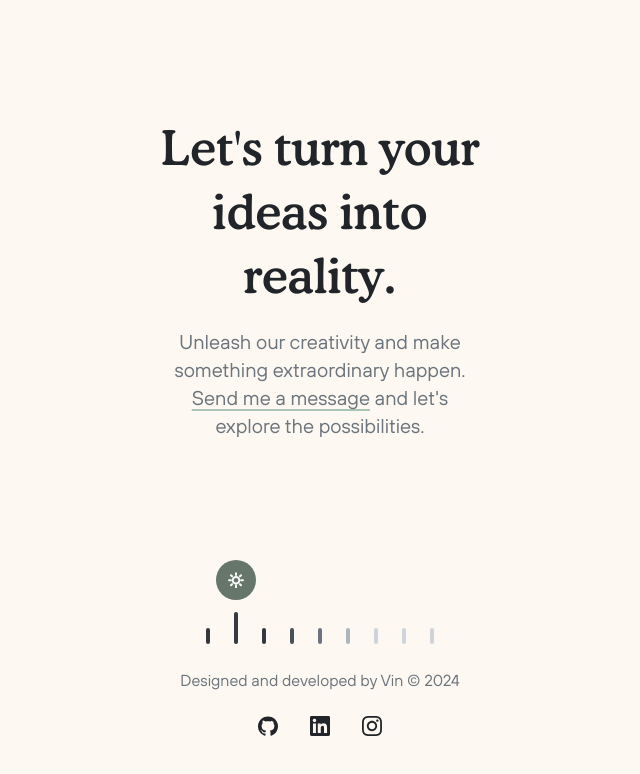
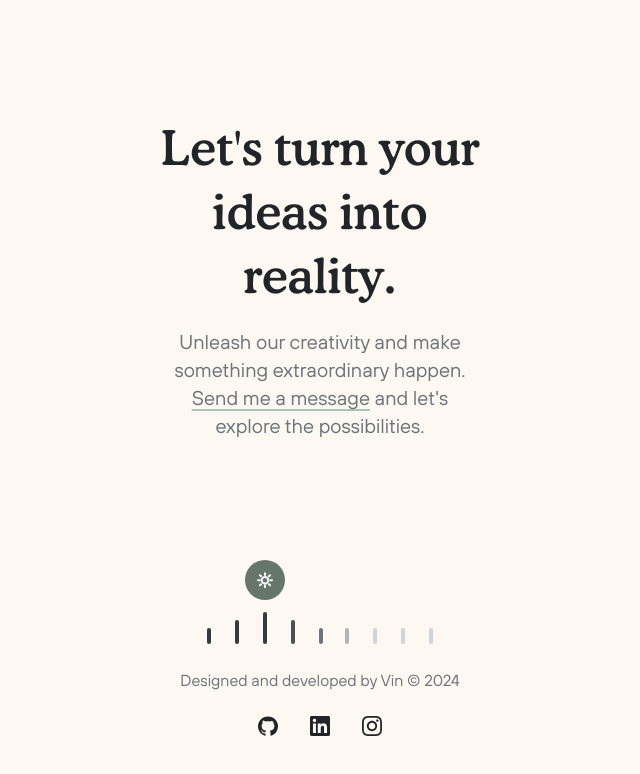
Before and after one commit to vinnie4k/portfolio-v3, a Next.js app: page /about in a window 1280 px wide. Shown: the part 986-1760 px from the top of the page, without its empty margins (320-960 px from the left). Built offline with nearby package versions, Linux system fonts and the light colour scheme.

Commit message:
Fix dark/light mode toggle

```diff
--- a/src/app/globals.css
+++ b/src/app/globals.css
@@ -5,7 +5,7 @@
 @layer base {
   /* Universal */
   body {
-    @apply bg-secondary-300 dark:bg-primary-900;
+    @apply bg-secondary-300 dark:bg-primary-900 transition-colors duration-300;
   }
 
   .container {
@@ -34,7 +34,7 @@
   }
 
   .animate-footer-bar {
-    @apply transition-all ease-in-out duration-200 pt-2 cursor-pointer h-6 hover:h-10;
+    @apply transition-all ease-in-out duration-200 cursor-pointer pt-4 h-8 hover:pt-0;
   }
 
   .animate-footer-circle {
--- a/src/app/layout.tsx
+++ b/src/app/layout.tsx
@@ -1,9 +1,12 @@
+"use client";
+
 import type { Metadata } from "next";
 import "./globals.css";
 import localFont from "next/font/local";
 import FooterMessage from "@/components/FooterMessage";
 import FooterBar from "@/components/FooterBar";
 import NavBar from "@/components/NavBar";
+import { useEffect, useState } from "react";
 
 // Fonts
 const cooperBT = localFont({
@@ -47,16 +50,23 @@ const ttHovesPro = localFont({
   variable: "--font-tthovespro",
 });
 
-export const metadata: Metadata = {
-  title: "Create Next App",
-  description: "Generated by create next app",
-};
-
 export default function RootLayout({
   children,
 }: Readonly<{
   children: React.ReactNode;
 }>) {
+  useEffect(() => {
+    if (
+      localStorage.theme === "dark" ||
+      (!("theme" in localStorage) &&
+        window.matchMedia("(prefers-color-scheme: dark)").matches)
+    ) {
+      document.documentElement.classList.add("dark");
+    } else {
+      document.documentElement.classList.remove("dark");
+    }
+  }, []);
+
   return (
     <html lang="en">
       <body className={`${cooperBT.variable} ${ttHovesPro.variable} container`}>
--- a/src/components/FooterBar.tsx
+++ b/src/components/FooterBar.tsx
@@ -4,38 +4,17 @@ import LinkedInIcon from "@/icons/LinkedInIcon";
 import InstagramIcon from "@/icons/InstagramIcon";
 import GitHubIcon from "@/icons/GitHubIcon";
 import SunIcon from "@/icons/SunIcon";
-import { inInterval } from "@/helpers";
-import { timeIntervals } from "@/constants";
 import { useEffect, useState } from "react";
 import { Transition } from "@headlessui/react";
+import MoonIcon from "@/icons/MoonIcon";
 
 export default function FooterBar() {
-  const offsetStyle = [
-    "ml-[0px]",
-    "ml-[28px]",
-    "ml-[56px]",
-    "ml-[84px]",
-    "ml-[112px]",
-    "ml-[140px]",
-    "ml-[168px]",
-    "ml-[196px]",
-    "ml-[224px]",
-  ];
-
-  // Variables
-  const [activeIndex, setActiveIndex] = useState(-1);
+  // Hooks
+  const [isDark, setIsDark] = useState(false);
   const [isShowing, setIsShowing] = useState(true);
-
-  // Hooks
   useEffect(() => {
-    const newActiveIndex = timeIntervals.findIndex((interval) =>
-      inInterval(interval[0], interval[1])
-    );
-    setActiveIndex(newActiveIndex);
-    if ([5, 6, 7, 8].includes(newActiveIndex)) {
-      document.documentElement.classList.add("dark");
-    }
-  }, [timeIntervals]);
+    setIsDark(localStorage.theme === "dark");
+  }, []);
 
   // Render
   return (
@@ -45,132 +24,58 @@ export default function FooterBar() {
         {/* Circle */}
         <Transition show={isShowing}>
           <div
-            className={`animate-footer-circle bg-primary-700 rounded-[24px] w-10 h-10 flex items-center justify-center ${
-              activeIndex === -1 ? "hidden" : offsetStyle[activeIndex]
+            className={`animate-footer-circle bg-primary-700 dark:bg-primary-300 rounded-[24px] w-10 h-10 flex items-center justify-center ${
+              isDark ? "ml-[148px]" : "ml-[38px]"
             }`}
           >
-            <SunIcon width={16} className="stroke-neutral-100" />
+            {isDark ? (
+              <MoonIcon width={16} className="dark:stroke-neutral-900" />
+            ) : (
+              <SunIcon width={16} className="stroke-neutral-100" />
+            )}
           </div>
         </Transition>
 
         {/* Bars */}
-        <div className="flex flex-row px-[18px] items-end h-8">
+        <div className="flex flex-row items-end">
           <button
-            className={`animate-footer-bar pr-3 ${activeIndex === 0 && "h-10"}`}
+            className={`flex flex-row items-end gap-6 animate-footer-bar ${
+              isDark ? "" : "pt-0"
+            }`}
             onClick={() => {
               setIsShowing(false);
               setTimeout(() => {
+                localStorage.theme = "light";
                 document.documentElement.classList.remove("dark");
-                setActiveIndex(0);
+                setIsDark(false);
                 setIsShowing(true);
               }, 300);
             }}
           >
-            <div className="w-1 h-full rounded-[8px] bg-neutral-800" />
+            <div className="w-1 h-1/2 min-h-4 rounded-[8px] bg-neutral-800" />
+            <div className="w-1 h-3/4 min-h-4 rounded-[8px] bg-neutral-800" />
+            <div className="w-1 h-full min-h-4 rounded-[8px] bg-neutral-800" />
+            <div className="w-1 h-3/4 min-h-4 rounded-[8px] bg-neutral-700" />
+            <div className="w-1 h-1/2 min-h-4 rounded-[8px] bg-neutral-600" />
           </button>
           <button
-            className={`animate-footer-bar px-3 ${activeIndex === 1 && "h-10"}`}
+            className={`pl-[22px] flex flex-row items-end gap-6 animate-footer-bar ${
+              isDark ? "pt-0" : ""
+            }`}
             onClick={() => {
-              document.documentElement.classList.remove("dark");
               setIsShowing(false);
               setTimeout(() => {
-                setActiveIndex(1);
+                localStorage.theme = "dark";
+                document.documentElement.classList.add("dark");
+                setIsDark(true);
                 setIsShowing(true);
               }, 300);
             }}
           >
-            <div className="w-1 h-full rounded-[8px] bg-neutral-800" />
-          </button>
-          <button
-            className={`animate-footer-bar px-3 ${activeIndex === 2 && "h-10"}`}
-            onClick={() => {
-              document.documentElement.classList.remove("dark");
-              setIsShowing(false);
-              setTimeout(() => {
-                setActiveIndex(2);
-                setIsShowing(true);
-              }, 300);
-            }}
-          >
-            <div className="w-1 h-full rounded-[8px] bg-neutral-800" />
-          </button>
-          <button
-            className={`animate-footer-bar px-3 ${activeIndex === 3 && "h-10"}`}
-            onClick={() => {
-              document.documentElement.classList.remove("dark");
-              setIsShowing(false);
-              setTimeout(() => {
-                setActiveIndex(3);
-                setIsShowing(true);
-              }, 300);
-            }}
-          >
-            <div className="w-1 h-full rounded-[8px] bg-neutral-700" />
-          </button>
-          <button
-            className={`animate-footer-bar px-3 ${activeIndex === 4 && "h-10"}`}
-            onClick={() => {
-              document.documentElement.classList.remove("dark");
-              setIsShowing(false);
-              setTimeout(() => {
-                setActiveIndex(4);
-                setIsShowing(true);
-              }, 300);
-            }}
-          >
-            <div className="w-1 h-full rounded-[8px] bg-neutral-600" />
-          </button>
-          <button
-            className={`animate-footer-bar px-3 ${activeIndex === 5 && "h-10"}`}
-            onClick={() => {
-              document.documentElement.classList.add("dark");
-              setIsShowing(false);
-              setTimeout(() => {
-                setActiveIndex(5);
-                setIsShowing(true);
-              }, 300);
-            }}
-          >
-            <div className="w-1 h-full rounded-[8px] bg-neutral-500" />
-          </button>
-          <button
-            className={`animate-footer-bar px-3 ${activeIndex === 6 && "h-10"}`}
-            onClick={() => {
-              document.documentElement.classList.add("dark");
-              setIsShowing(false);
-              setTimeout(() => {
-                setActiveIndex(6);
-                setIsShowing(true);
-              }, 300);
-            }}
-          >
-            <div className="w-1 h-full rounded-[8px] bg-neutral-400" />
-          </button>
-          <button
-            className={`animate-footer-bar px-3 ${activeIndex === 7 && "h-10"}`}
-            onClick={() => {
-              document.documentElement.classList.add("dark");
-              setIsShowing(false);
-              setTimeout(() => {
-                setActiveIndex(7);
-                setIsShowing(true);
-              }, 300);
-            }}
-          >
-            <div className="w-1 h-full rounded-[8px] bg-neutral-400" />
-          </button>
-          <button
-            className={`animate-footer-bar pl-3 ${activeIndex === 8 && "h-10"}`}
-            onClick={() => {
-              document.documentElement.classList.add("dark");
-              setIsShowing(false);
-              setTimeout(() => {
-                setActiveIndex(8);
-                setIsShowing(true);
-              }, 300);
-            }}
-          >
-            <div className="w-1 h-full rounded-[8px] bg-neutral-400" />
+            <div className="w-1 h-3/4 min-h-4 rounded-[8px] bg-neutral-500" />
+            <div className="w-1 h-full min-h-4 rounded-[8px] bg-neutral-400" />
+            <div className="w-1 h-3/4 min-h-4 rounded-[8px] bg-neutral-400" />
+            <div className="w-1 h-1/2 min-h-4 rounded-[8px] bg-neutral-400" />
           </button>
         </div>
       </div>
--- a/src/constants.ts
+++ b/src/constants.ts
@@ -19,17 +19,3 @@ export interface IconProps {
   height?: number;
   className?: string;
 }
-
-// Day: 6am-8am, 8am-11am, 11am-2pm, 2pm-5pm, 5pm-8pm
-// Night: 8pm-10pm, 10pm-12am, 12am-3am, 3am-6am
-export const timeIntervals = [
-  [6, 7],
-  [8, 10],
-  [11, 13],
-  [13, 17],
-  [17, 19],
-  [20, 21],
-  [22, 23],
-  [0, 2],
-  [3, 5],
-];
--- a/src/helpers.ts
+++ /dev/null
@@ -1,8 +0,0 @@
-export const inInterval = (startHour: number, endHour: number): boolean => {
-  const now = new Date();
-  if (startHour > endHour) {
-    // After midnight (ex: 22, 0)
-    return now.getHours() >= startHour || now.getHours() <= endHour;
-  }
-  return now.getHours() >= startHour && now.getHours() <= endHour;
-};
```
